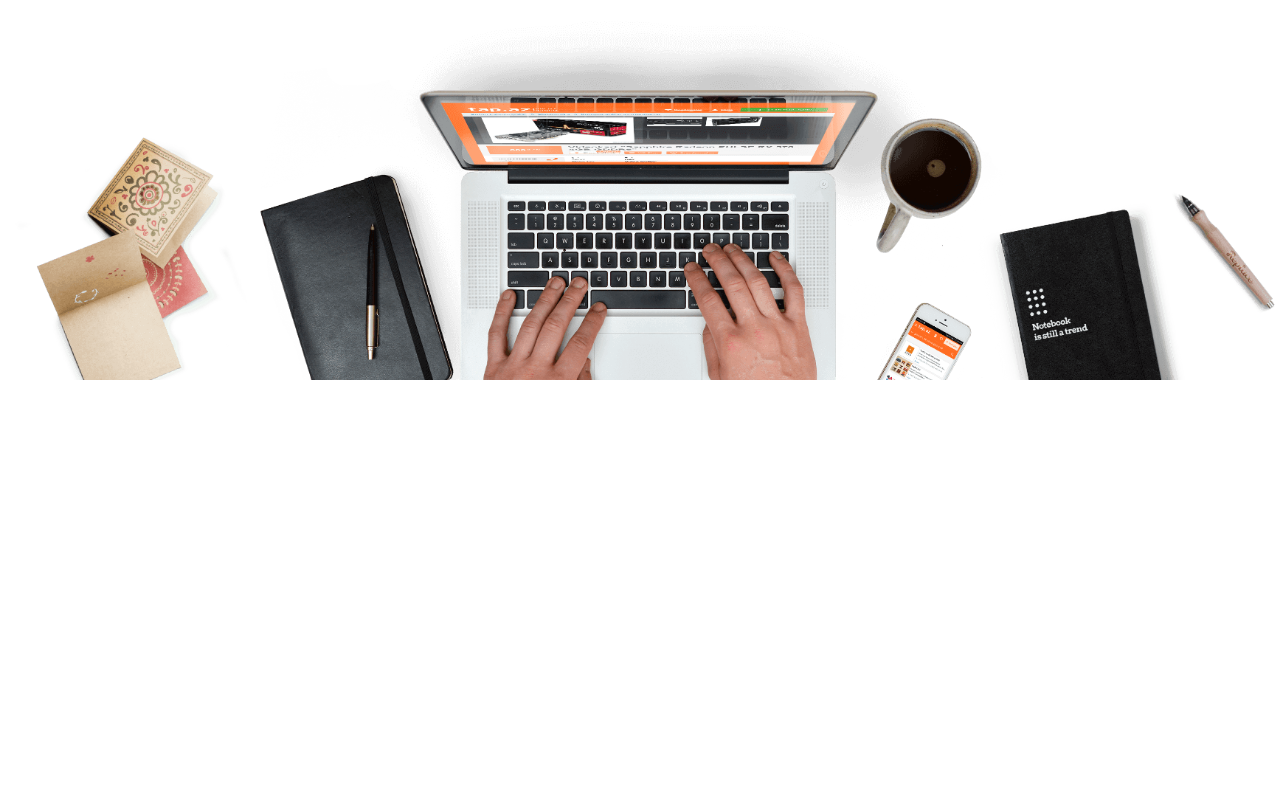
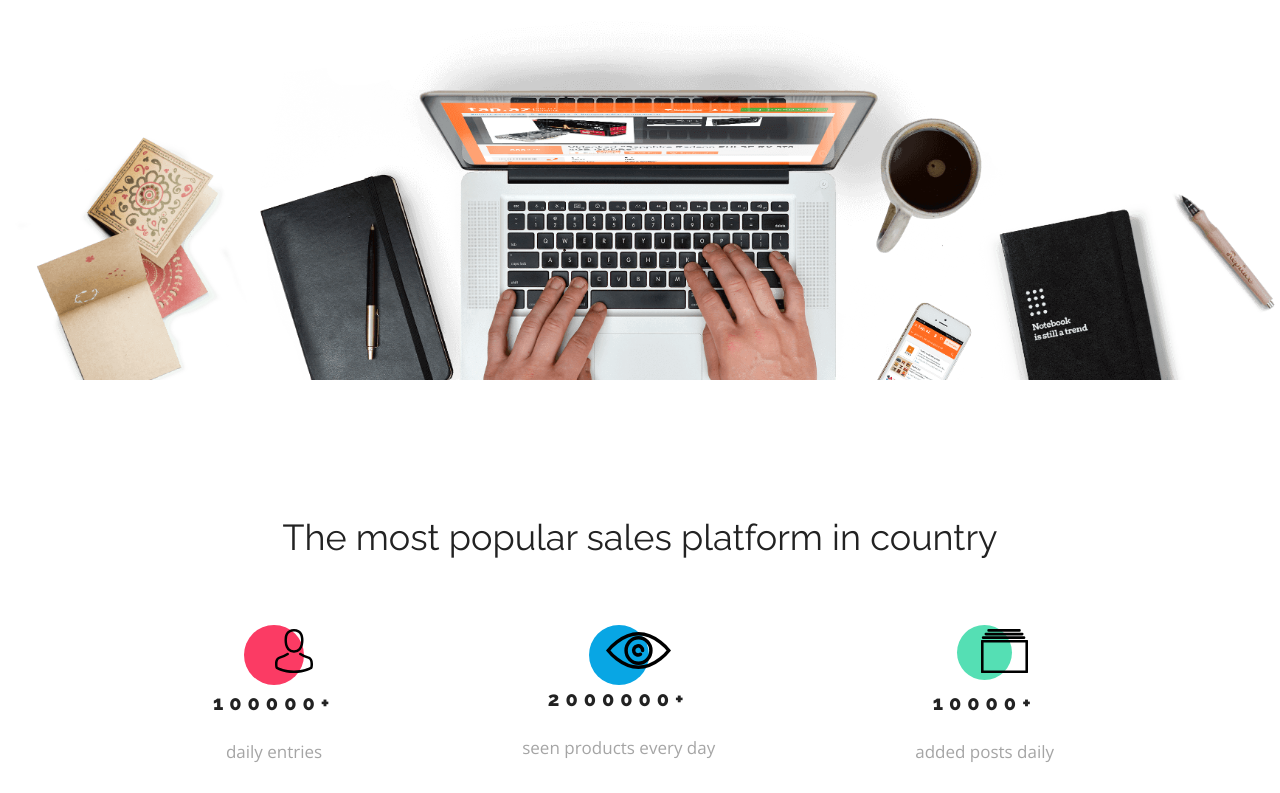
Before and after one commit to martafrackiewicz/best-shop, a plain HTML site: page index.html in a window 1280 px wide. Shown: the part 393-1186 px from the top of the page. Before the commit the page ends 912 px from the top, so only its background shows below. Drawn offline with nearby package versions, Linux system fonts and the light colour scheme.

Commit message:
add statistics section

```diff
--- a/css/style.css
+++ b/css/style.css
@@ -101,3 +101,74 @@ body {
 .open-section__img {
     width: 100vw;
 }
+
+.statistics-section {}
+.statistics-section__title {
+    font-family: var(--font-secondary);
+    font-size: 36px;
+    text-align: center;
+}
+.statistics-section__row {
+    display: flex;
+    justify-content: center;
+    align-items: center;
+    margin-top: 70px;
+}
+.statistics-section__col {
+    padding: 70px;
+    display: flex;
+    justify-content: center;
+    flex-direction: column;
+    align-items: center;
+    max-height: 168px;
+    position: relative;
+}
+.statistics-section__col::before {
+    content: "";
+    display: flex;
+    width: 60px;
+    height: 60px;
+    border-radius: 50%;
+    background-color: var(--c-redish);
+    position: absolute;
+    top: 0;
+}
+.statistics-section__col:nth-of-type(2)::before {
+    content: "";
+    display: flex;
+    width: 60px;
+    height: 60px;
+    border-radius: 50%;
+    background-color: var(--c-primary);
+    position: absolute;
+    top: 0;
+}
+.statistics-section__col:last-of-type::before {
+    content: "";
+    display: flex;
+    width: 55px;
+    height: 55px;
+    border-radius: 50%;
+    background-color: var(--c-green);
+    position: absolute;
+    top: 0;
+}
+.statistics-section__img {
+    height: 44px;
+    /*width: 52px;*/
+    z-index: 9999;
+    position: relative;
+    left: 20px;
+}
+.statistics-section__number {
+    font-family: var(--font-secondary);
+    font-size: 20px;
+    letter-spacing: 6px;
+    font-weight: 800;
+    margin-top: 20px;
+}
+.statistics-section__text {
+    color: var(--c-grey);
+    font-size: 17px;
+    margin: 30px;
+}
--- a/index.html
+++ b/index.html
@@ -33,6 +33,26 @@
         <a href="" class="open-section__link">Open your shop</a>
         <img src="assets/Background.png" alt="background" class="open-section__img">
     </section>
+    <section class="statistics-section">
+        <h2 class="statistics-section__title">The most popular sales platform in country</h2>
+        <div class="statistics-section__row">
+            <div class="statistics-section__col">
+                <img src="assets/Person.svg" alt="person" class="statistics-section__img">
+                <p class="statistics-section__number">100000+</p>
+                <p class="statistics-section__text">daily entries</p>
+            </div>
+            <div class="statistics-section__col">
+                <img src="assets/Eye.svg" alt="eye" class="statistics-section__img">
+                <p class="statistics-section__number">2000000+</p>
+                <p class="statistics-section__text">seen products every day</p>
+            </div>
+            <div class="statistics-section__col">
+                <img src="assets/Catalog.svg" alt="catalog" class="statistics-section__img">
+                <p class="statistics-section__number">10000+</p>
+                <p class="statistics-section__text">added posts daily</p>
+            </div>
+        </div>
+    </section>
 </div>
 </body>
 </html>
```
